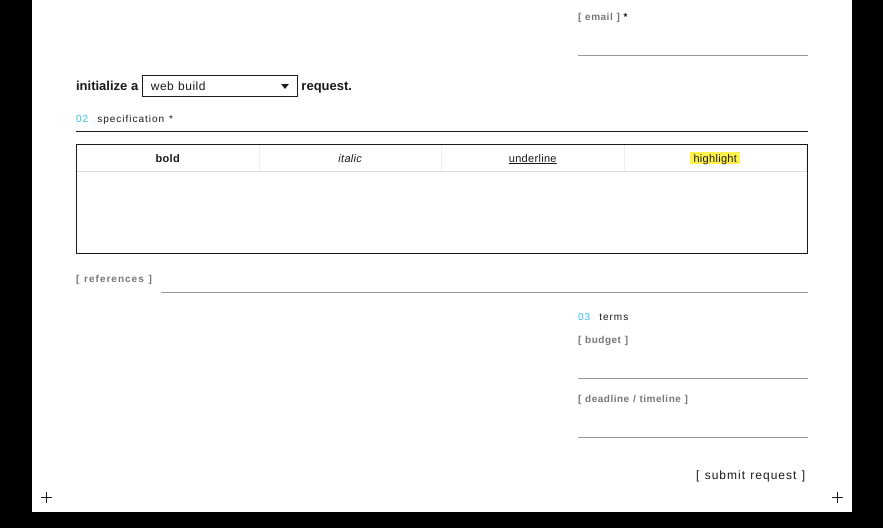
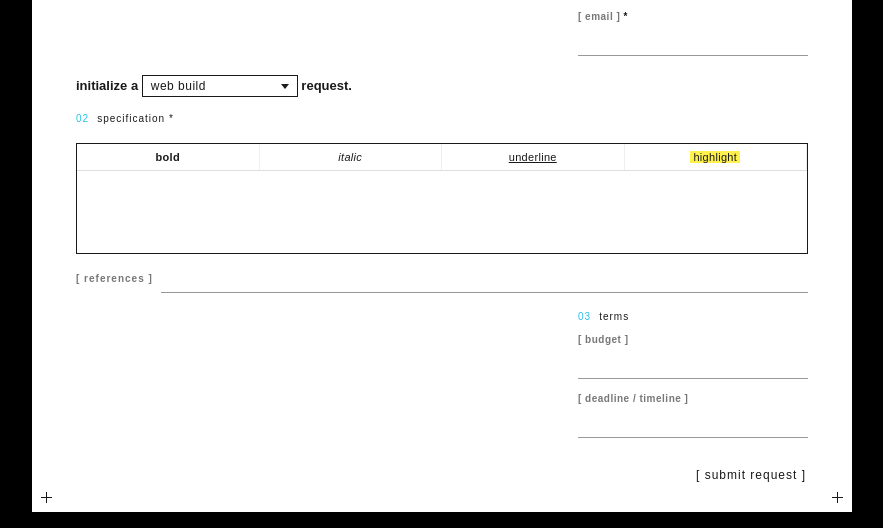
Before and after one commit to 1phonetucked-tech/Macro-Economic-Protocols, a plain HTML site: page commissions/index.html in a window 1280 px wide. Shown: the part 272-800 px from the top of the page, without its empty margins (198-1081 px from the left). Drawn offline with Linux system fonts and the light colour scheme.

Commit message:
Form: use generic sans-serif body font; drop line under specification header

```diff
--- a/commissions/index.html
+++ b/commissions/index.html
@@ -12,7 +12,7 @@
     height: 100vh;
     overflow: hidden;
     background-color: #000000;
-    font-family: "Helvetica Neue", Helvetica, Arial, "Segoe UI", Roboto, sans-serif;
+    font-family: sans-serif;
     font-variant-numeric: tabular-nums;
     display: flex;
     flex-direction: column;
@@ -268,7 +268,6 @@
     text-transform: lowercase;
     color: #1a1a1a;
     padding-bottom: 5px;
-    border-bottom: 1px solid #1a1a1a;
   }
   body.commission .inv-colhead .c-qty { width: 64px; flex: none; }
   body.commission .inv-line { display: flex; flex: 1; min-height: 0; padding-top: 12px; }
```
